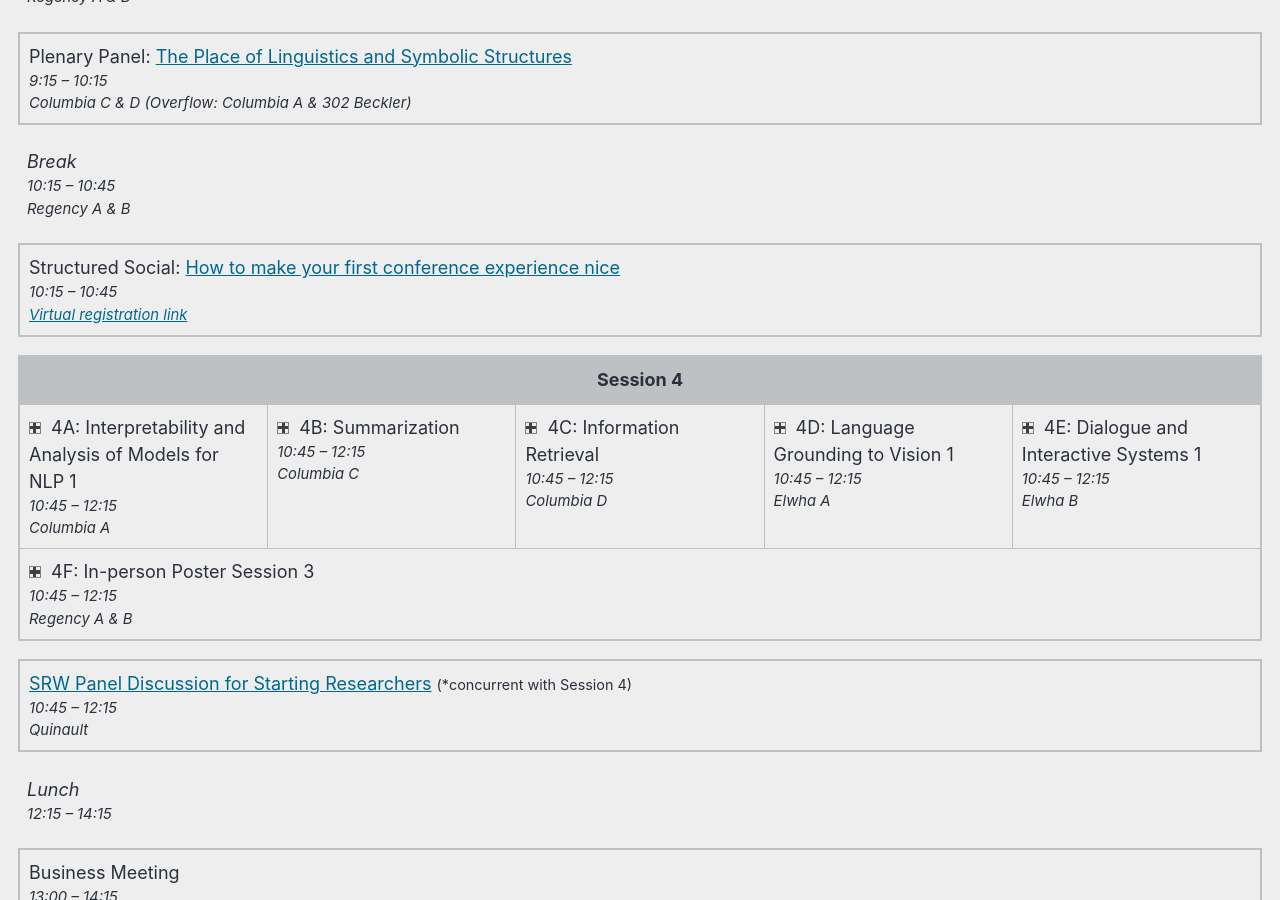
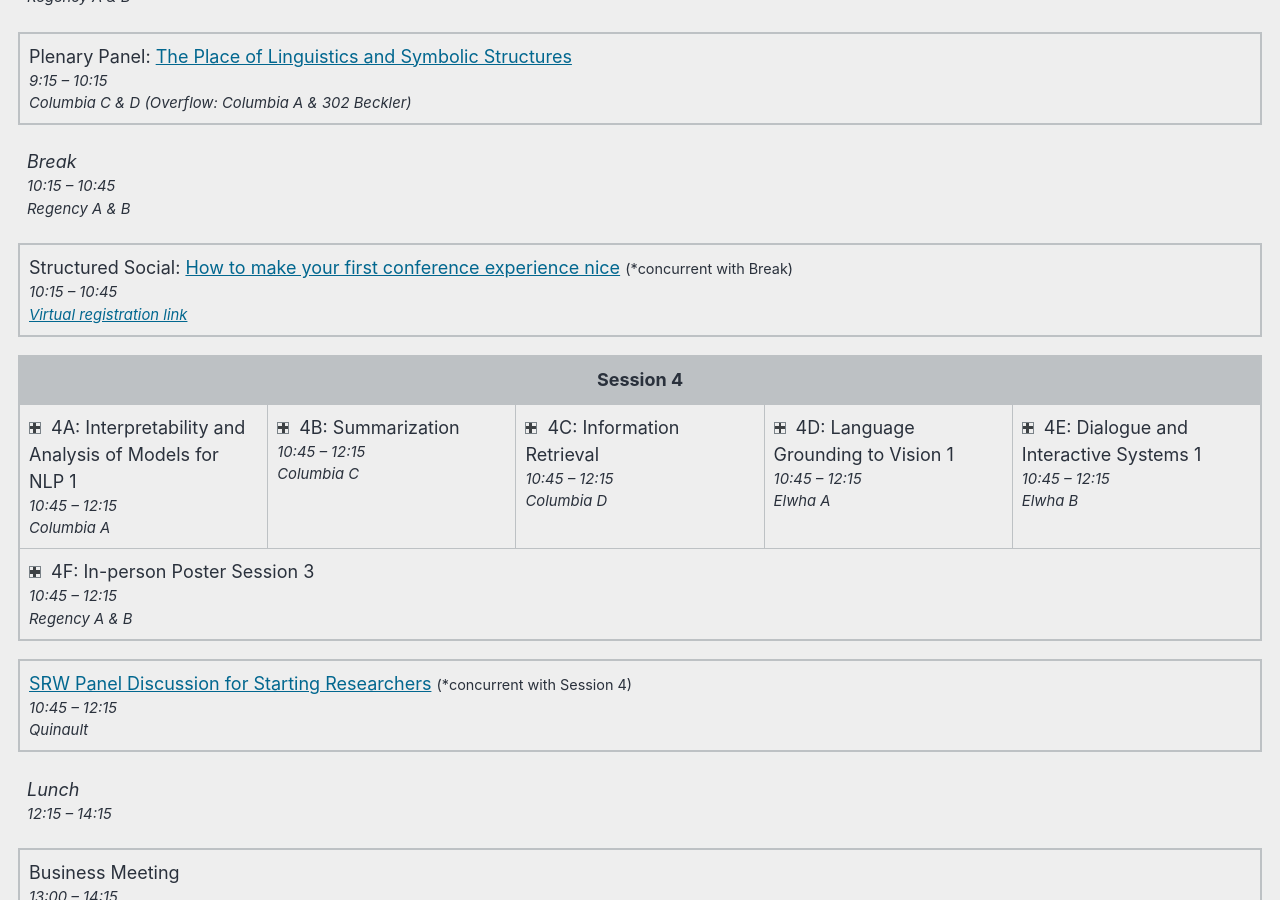
Before and after one commit to naacl-org/naacl-2022-website, a Jekyll site: the page built from _pages/program/schedule.md, in a window 1280 px wide and 900 px high, scrolled down 4148 px. Built offline with Jekyll 4.4.1, drawn with Linux system fonts in a browser that asks for light colours; cached includes are drawn as plain includes; comment, search, counter and statistics services are not loaded; some of the changed text lies outside the part shown.

```diff
--- a/_data/navigation.yml
+++ b/_data/navigation.yml
@@ -38,6 +38,8 @@ program:
         url: /program/
       - title: "Main Conference Schedule"
         url: /program/schedule/
+      - title: "Conference Handbook (PDF)"
+        url: /downloads/handbook.pdf
       - title: "Invited Speakers and Panels"
         url: /program/keynotes-panels/
       - title: "Tutorials"
@@ -46,7 +48,7 @@ program:
         url: /program/affinity/
       - title: "Structured Socials"
         url: /blog/welcome-to-structured-socials/
-      - title: "Birds-of-a-Feather"
+      - title: "Birds-of-a-Feather Meetups"
         url: /blog/welcome-to-bofs/
       - title: "Workshops"
         url: /program/workshops/
--- a/_pages/program/schedule.md
+++ b/_pages/program/schedule.md
@@ -584,7 +584,7 @@ All times are Pacific Daylight Time (<strong>GMT-7</strong>).
 <div class="session session-break session-plenary" id="session-break-11"><span class="session-title">Break</span><span class="session-time" title="Tuesday, July 12, 2022">9:00 &ndash; 9:15</span><span class="session-location">Regency A & B</span></div>
 <div class="session session-plenary"><span class="session-title">Plenary Panel: <a href="/program/keynotes-panels/#panel-linguistics-symbolic-structures">The Place of Linguistics and Symbolic Structures</a></span><span class="session-time" title="Tuesday, July 12, 2022">9:15 &ndash; 10:15</span><span class="session-location">Columbia C & D (Overflow: Columbia A & 302 Beckler)</span></div>
 <div class="session session-break session-plenary" id="session-break-12"><span class="session-title">Break</span><span class="session-time" title="Tuesday, July 12, 2022">10:15 &ndash; 10:45</span><span class="session-location">Regency A & B</span></div>
-<div class="session session-plenary"><span class="session-title">Structured Social: <a href="/blog/welcome-to-structured-socials/">How to make your first conference experience nice</a></span><span class="session-time" title="Tuesday, July 12, 2022">10:15 &ndash; 10:45</span><span class="session-location"><a href="https://forms.office.com/r/JYn1KmWLpa">Virtual registration link</a></span></div>
+<div class="session session-plenary"><span class="session-title">Structured Social: <a href="/blog/welcome-to-structured-socials/">How to make your first conference experience nice</a> <span style="font-size:80%">(*concurrent with Br<span>e</span>ak)</span></span><span class="session-time" title="Tuesday, July 12, 2022">10:15 &ndash; 10:45</span><span class="session-location"><a href="https://forms.office.com/r/JYn1KmWLpa">Virtual registration link</a></span></div>
 <div class="session-box" id="session-box-4">
 <div class="session-header" id="session-header-4">Session 4</div>
 <div class="session session-expandable session-papers" id="session-4a">
@@ -1505,7 +1505,7 @@ All times are Pacific Daylight Time (<strong>GMT-7</strong>).
 </div>
 </div>
 <div class="session session-break session-plenary" id="session-break-18"><span class="session-title">Break</span><span class="session-time" title="Wednesday, July 13, 2022">10:15 &ndash; 10:45</span><span class="session-location">Regency A & B</span></div>
-<div class="session session-plenary"><span class="session-title">Structured Social: <a href="/blog/welcome-to-structured-socials/">Balancing professional and family commitments</a></span><span class="session-time" title="Wednesday, July 13, 2022">10:15 &ndash; 10:45</span><span class="session-location"><a href="https://forms.office.com/r/JYn1KmWLpa">Virtual registration link</a></span></div>
+<div class="session session-plenary"><span class="session-title">Structured Social: <a href="/blog/welcome-to-structured-socials/">Balancing professional and family commitments</a> <span style="font-size:80%">(*concurrent with Br<span>e</span>ak)</span></span><span class="session-time" title="Wednesday, July 13, 2022">10:15 &ndash; 10:45</span><span class="session-location"><a href="https://forms.office.com/r/JYn1KmWLpa">Virtual registration link</a></span></div>
 <div class="session-box" id="session-box-9">
 <div class="session-header" id="session-header-9">Session 9</div>
 <div class="session session-expandable session-papers" id="session-9a">
--- a/webagenda/preprocessed/order.txt
+++ b/webagenda/preprocessed/order.txt
@@ -372,7 +372,7 @@
 
 ! 10:15--10:45 Break ## %room Regency A & B
 
-! 10:15--10:45 Structured Social: <a href="/blog/welcome-to-structured-socials/">How to make your first conference experience nice</a> ## %room <a href="https://forms.office.com/r/JYn1KmWLpa">Virtual registration link</a>
+! 10:15--10:45 Structured Social: <a href="/blog/welcome-to-structured-socials/">How to make your first conference experience nice</a> <span style="font-size:80%">(*concurrent with Br<span>e</span>ak)</span> ## %room <a href="https://forms.office.com/r/JYn1KmWLpa">Virtual registration link</a>
 
 + 10:45--12:15 Session 4
 
@@ -960,7 +960,7 @@
 
 ! 10:15--10:45 Break ## %room Regency A & B
 
-! 10:15--10:45 Structured Social: <a href="/blog/welcome-to-structured-socials/">Balancing professional and family commitments</a> ## %room <a href="https://forms.office.com/r/JYn1KmWLpa">Virtual registration link</a>
+! 10:15--10:45 Structured Social: <a href="/blog/welcome-to-structured-socials/">Balancing professional and family commitments</a> <span style="font-size:80%">(*concurrent with Br<span>e</span>ak)</span> ## %room <a href="https://forms.office.com/r/JYn1KmWLpa">Virtual registration link</a>
 
 + 10:45--12:15 Session 9
 
--- a/webagenda/raw/order-outline.txt
+++ b/webagenda/raw/order-outline.txt
@@ -104,7 +104,7 @@
 
 ! 10:15--10:45 Break ## %room Regency A & B
 
-! 10:15--10:45 Structured Social: <a href="/blog/welcome-to-structured-socials/">How to make your first conference experience nice</a> ## %room <a href="https://forms.office.com/r/JYn1KmWLpa">Virtual registration link</a>
+! 10:15--10:45 Structured Social: <a href="/blog/welcome-to-structured-socials/">How to make your first conference experience nice</a> <span style="font-size:80%">(*concurrent with Br<span>e</span>ak)</span> ## %room <a href="https://forms.office.com/r/JYn1KmWLpa">Virtual registration link</a>
 
 + 10:45--12:15 Session 4
 
@@ -214,7 +214,7 @@
 
 ! 10:15--10:45 Break ## %room Regency A & B
 
-! 10:15--10:45 Structured Social: <a href="/blog/welcome-to-structured-socials/">Balancing professional and family commitments</a> ## %room <a href="https://forms.office.com/r/JYn1KmWLpa">Virtual registration link</a>
+! 10:15--10:45 Structured Social: <a href="/blog/welcome-to-structured-socials/">Balancing professional and family commitments</a> <span style="font-size:80%">(*concurrent with Br<span>e</span>ak)</span> ## %room <a href="https://forms.office.com/r/JYn1KmWLpa">Virtual registration link</a>
 
 + 10:45--12:15 Session 9
 
```
Also changed, not shown: _pages/home.md (+1 -0 lines), _pages/program/program.md (+4 -0 lines), 1 other file.
